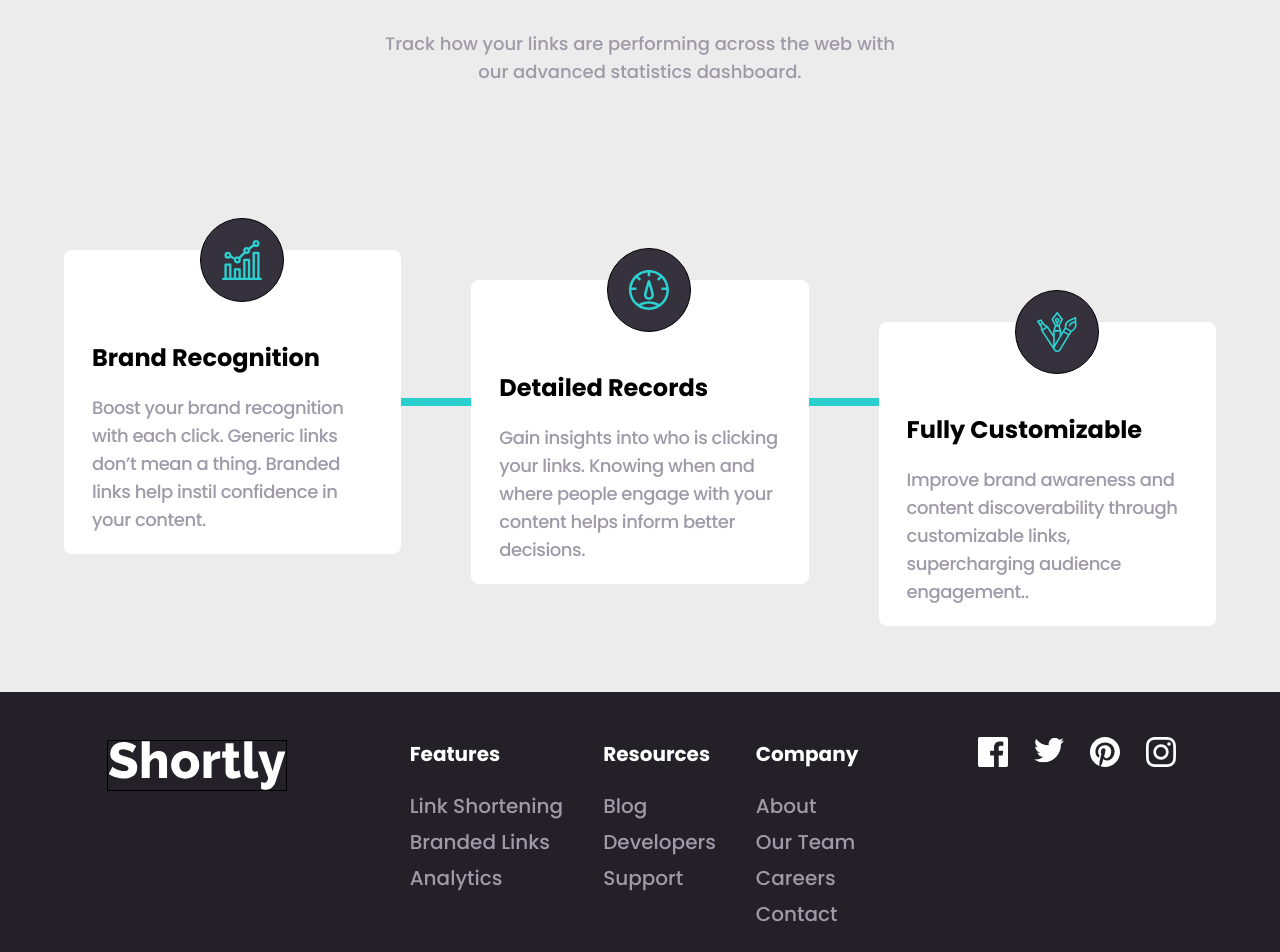
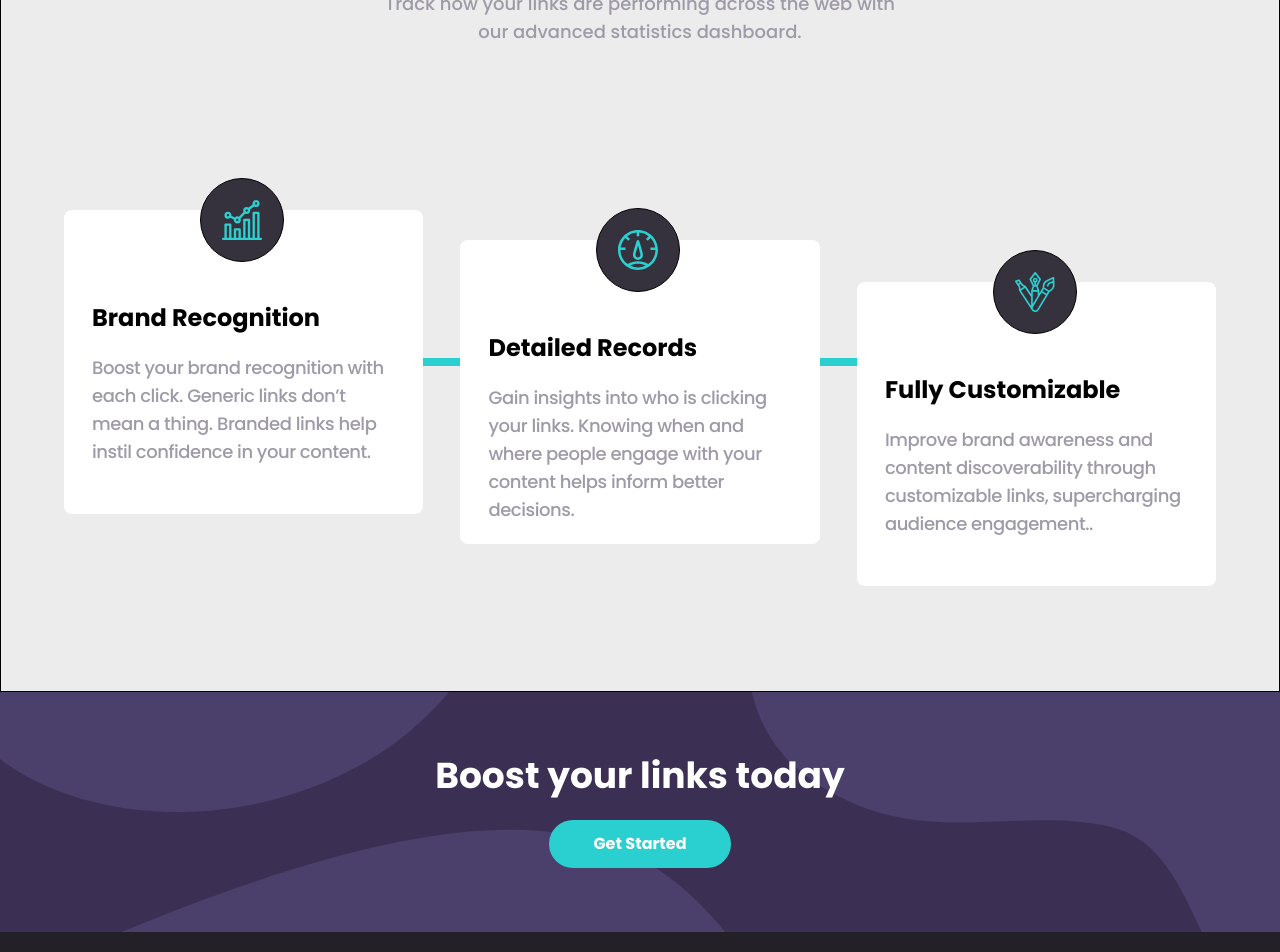
Before and after one commit to KLapitan/URL_Shortener, a React (Vite) app: page / in a window 1280 px wide. Shown: the part 960-1912 px from the top of the page. Built offline with nearby package versions, Linux system fonts and the light colour scheme.

Commit message:
added:boost ui

```diff
--- /dev/null
+++ b/src/components/ads.jsx
@@ -0,0 +1,14 @@
+import Button from "./button";
+
+const Ads = () => {
+return (
+<section className=" w-full bg-[url('/images/bg-boost-mobile.svg')]  sm:bg-[url('/images/bg-boost-desktop.svg')] h-60 bg-no-repeat bg-cover bg-center lg:bg-cover bg-PPurple950 font-Poppins flex flex-col justify-center items-center lg:gap-6 gap-3">
+<h3 className="text-white text-2xl lg:text-4xl font-bold">Boost your links today</h3>
+<Button className="text-white  py-3 p-10  lg:py-3 lg:p-11 rounded-full bg-PBlue400 font-bold ">Get Started</Button>
+
+</section>
+
+
+)
+}
+export default Ads;
--- a/src/components/hero.jsx
+++ b/src/components/hero.jsx
@@ -1,11 +1,12 @@
 import UrlInput from "./input";
 import Services from "./services";
+import Ads from "./ads";
 import Button from "./button";
 const Hero = () => {
 
 return(
 
-<main className="h-auto">
+<main className="h-auto ">
     <section className="h-auto" >
       {/* mid - large view flex row reverse */}
       <div className="flex flex-col sm:flex-row-reverse max-w-auto   sm:h-90 lg:h-126 2xl:h-130">
@@ -31,7 +32,7 @@ return(
 
       <UrlInput/>
       <Services/>
-
+      <Ads/>
 
 </main>
 )
--- a/src/components/services.jsx
+++ b/src/components/services.jsx
@@ -2,12 +2,12 @@ const Services = () => {
 
 
 return(
-<section className="h-350  w-full  bg-NGray400/30 font-Poppins sm:h-150 lg:h-200  lg:flex lg:flex-col lg:justify-center lg:items-center  lg:gap-4">
+<section className="h-350  w-full  bg-NGray400/30 font-Poppins sm:h-auto  lg:h-200  lg:flex lg:flex-col lg:justify-center lg:items-center  lg:gap-4 border sm:px-4 md:px-0">
       <h2 className="text-3xl font-bold text-center lg:text-4xl">Advanced Statistics</h2>
       <p className="text-lg text-center w-auto p-4 text-NGray500 mb-15 lg:w-xl lg:place-self-center-safe">  Track how your links are performing across the web with our advanced statistics dashboard.</p>
 
         {/* brand , detailed ,customaizable */}
-        <div className="h-auto  max-w-6xl  lg:place-self-center  flex flex-col  md:flex-row justify-center items-center  lg:w-full">
+        <div className="h-auto  max-w-6xl  lg:place-self-center  flex flex-col  md:flex-row justify-center items-center  lg:w-full sm:mb-20 ">
             {/* brand */}
             <div className="h-76 w-86 bg-white rounded-lg  lg:p-2 lg:w-96 ">
 
@@ -22,7 +22,7 @@ return(
             </div>
 
           {/* connector */}
-          <div className=" w-2 h-20 place-self-center bg-PBlue400 sm:w-20 sm:h-2 "></div>
+          <div className=" w-2 h-20 place-self-center bg-PBlue400 sm:w-6  lg:w-10 sm:h-2 "></div>
 
            {/*Detailed Reords  */}
        <div className="h-76 w-86 bg-white rounded-lg lg:mt-15 lg:p-2 lg:w-96">
@@ -37,7 +37,7 @@ return(
                   <p className="text-center text-lg p-5  tracking-tight text-NGray500 overflow-hidden h-40 lg:text-left"> Gain insights into who is clicking your links. Knowing when and where people engage with your content helps inform better decisions.</p>
             </div>
                  {/* connector */}
-          <div className=" w-2 h-20 place-self-center bg-PBlue400  md:w-20 md:h-2  "></div>
+          <div className=" w-2 h-20 place-self-center bg-PBlue400  sm:w-6 lg:w-10 md:h-2  "></div>
 
           {/* Fully Customizable */}
           <div className="h-76 w-86 bg-white rounded-lg lg:mt-36 lg:p-2 lg:w-96 ">
```
